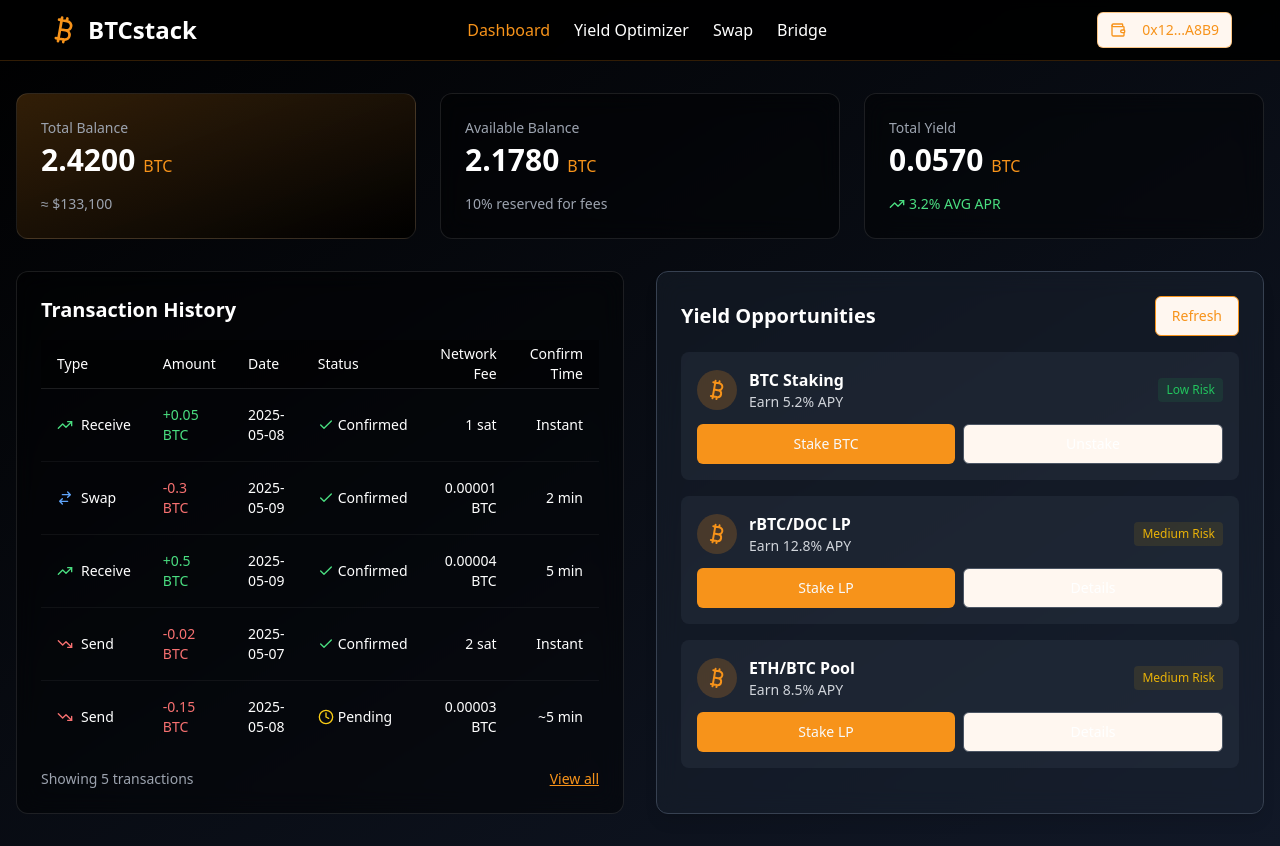
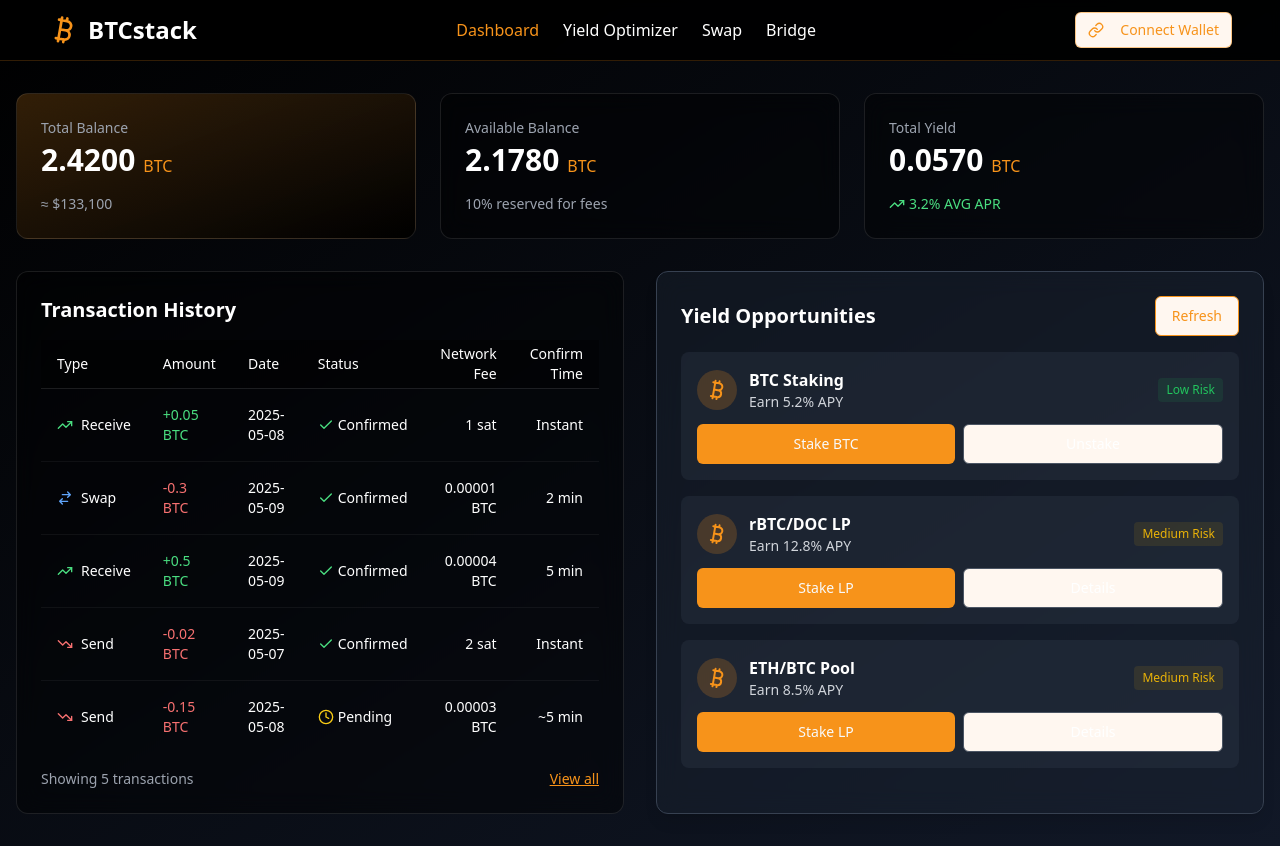
Before and after one commit to Bitcoinstack/bitcoin-nexus-flow, a React (Vite) app: page /dashboard in a window 1280 px wide. Built offline with nearby package versions, Linux system fonts and the light colour scheme.

Commit message:
Refactor: Replace wallet address with connect button
Replaces the wallet address display in the top bar with a "Connect Wallet" button. This change only modifies the UI and does not include any wallet connection logic.

```diff
--- a/src/components/dashboard/DashboardNavbar.tsx
+++ b/src/components/dashboard/DashboardNavbar.tsx
@@ -1,7 +1,7 @@
 
 import React from 'react';
 import { Link, useLocation } from 'react-router-dom';
-import { Bitcoin, Wallet } from 'lucide-react';
+import { Bitcoin, Link as LinkIcon } from 'lucide-react';
 import { Button } from '@/components/ui/button';
 
 const DashboardNavbar = () => {
@@ -44,8 +44,8 @@ const DashboardNavbar = () => {
 
         <div className="flex items-center">
           <Button variant="outline" size="sm" className="border-bitcoin/50 text-bitcoin hover:bg-bitcoin/10">
-            <Wallet className="w-4 h-4 mr-2" />
-            0x12...A8B9
+            <LinkIcon className="w-4 h-4 mr-2" />
+            Connect Wallet
           </Button>
         </div>
       </div>
```
